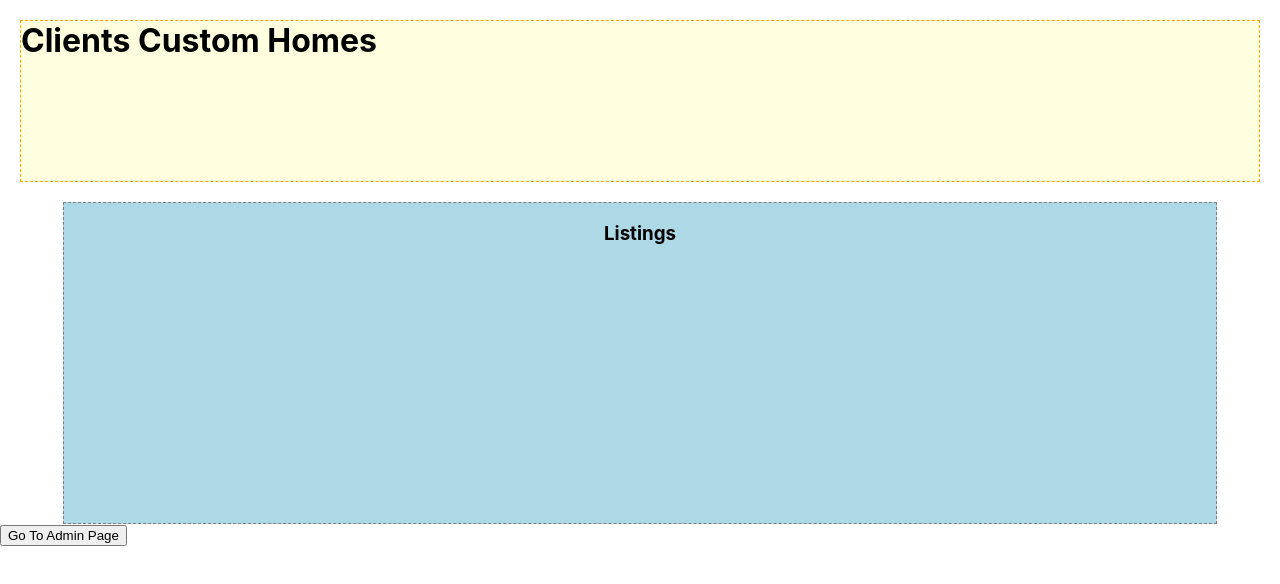
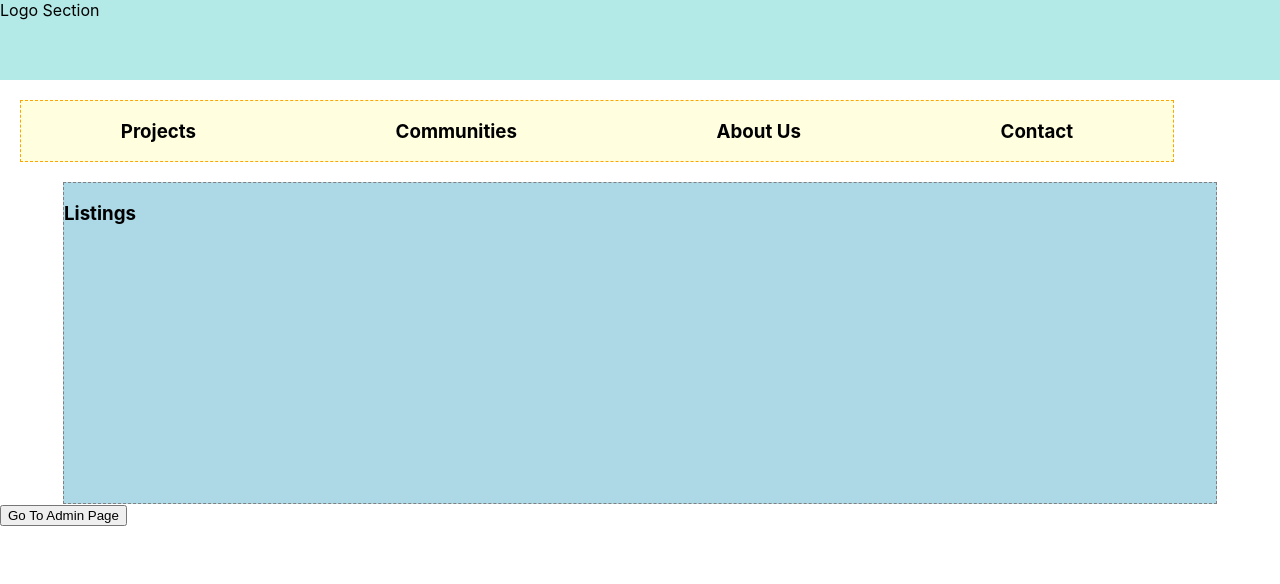
Before and after one commit to pskhiev401/maxwellv2, a React (Create React App) app: page / in a window 1280 px wide. Shown: the top 584 px of the page. Built offline with nearby package versions, Linux system fonts and the light colour scheme; no server answers.

Commit message:
landing rough sketch v1

```diff
--- a/src/Components/landing/Landing.js
+++ b/src/Components/landing/Landing.js
@@ -1,7 +1,7 @@
-import React, { Component } from "react";
-import { Link } from "react-router-dom";
-import "./Landing.scss";
-import axios from "axios";
+import React, { Component } from 'react';
+import { Link } from 'react-router-dom';
+import './Landing.scss';
+import axios from 'axios';
 
 class Landing extends Component {
   constructor() {
@@ -12,20 +12,30 @@ class Landing extends Component {
   }
 
   componentDidMount() {
-    axios.get("/api/getAll").then(res => {
+    axios.get('/api/getAll').then(res => {
       this.setState({ homes: res.data });
     });
   }
 
   render() {
-    console.log(this.state.homes);
+    console.log(this.state);
+    const navbar_items = ['Projects', 'Communities', 'About Us', 'Contact'].map((e, i) => {
+        return (
+          <div key={i}>
+            <h3>{e}</h3>
+          </div>
+        );
+      }
+    );
+
     return (
       <div>
-        <h1 className="landing_cover">Clients Custom Homes</h1>
-        <div className="listings">
+        <div className='landing_top'> Logo Section </div>
+        <div className='navbar_section'>{navbar_items}</div>
+        <div className='landing_cover'>
           <h3>Listings</h3>
         </div>
-        <Link to="/admin">
+        <Link to='/admin'>
           <button>Go To Admin Page</button>
         </Link>
       </div>
--- a/src/Components/landing/Landing.scss
+++ b/src/Components/landing/Landing.scss
@@ -1,17 +1,26 @@
-.landing_cover{
-margin: 20px;
-  height: 20vh;
+.landing_top{
+  height: 10vh;
+  background: #b3e9e6;
+}
+
+.navbar_section{
+  margin: 20px;
+  width: 90vw;
   background: lightyellow;
   border: 1.5px dashed orange;
+  display: flex;
+	flex-wrap: nowrap;
+	justify-content: space-around;
+	align-items: center;
 }
-.listings{
+.landing_cover{
   height: 40vh;
   width: 90vw;
   background: lightblue;
   margin: auto;
   border: 1.5px dashed grey;
-  h3{
-    display: flex;
-    justify-content: center;
+  button{
+    color: red;
   }
+
 }
```
